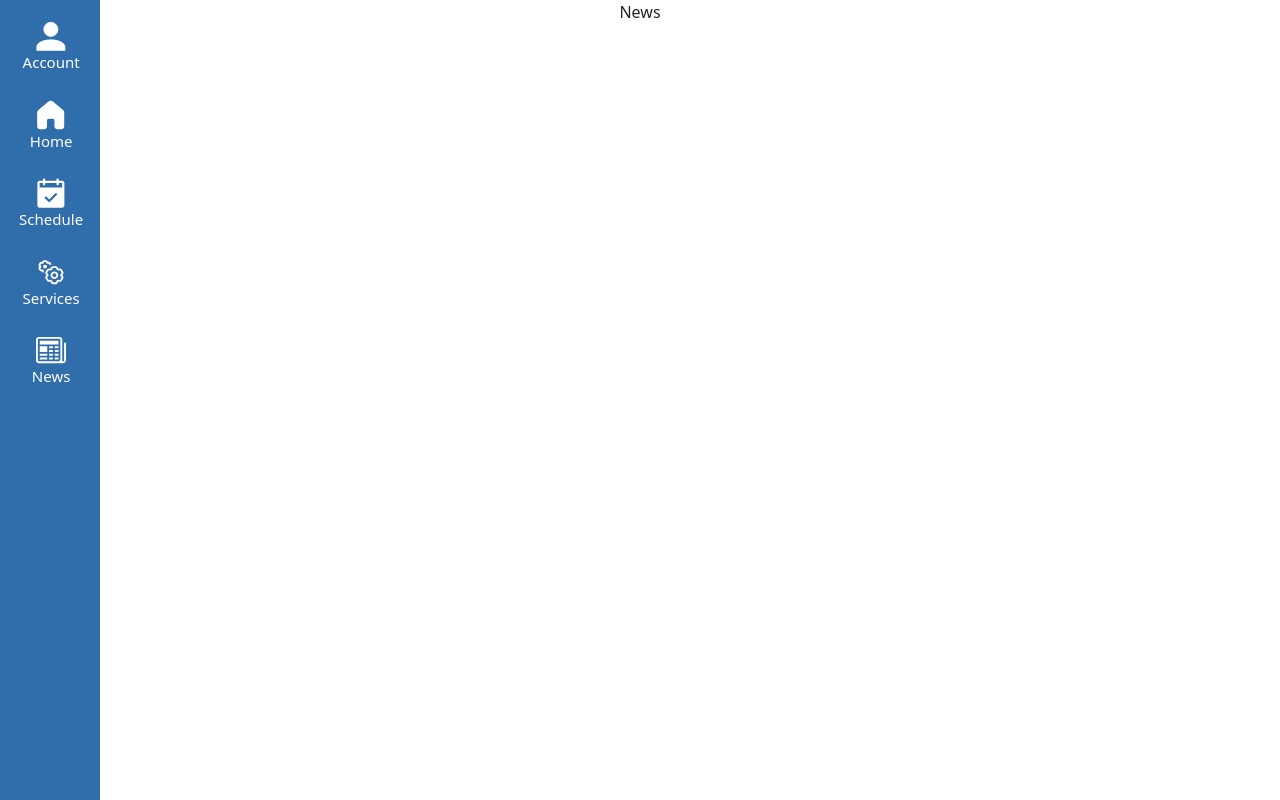
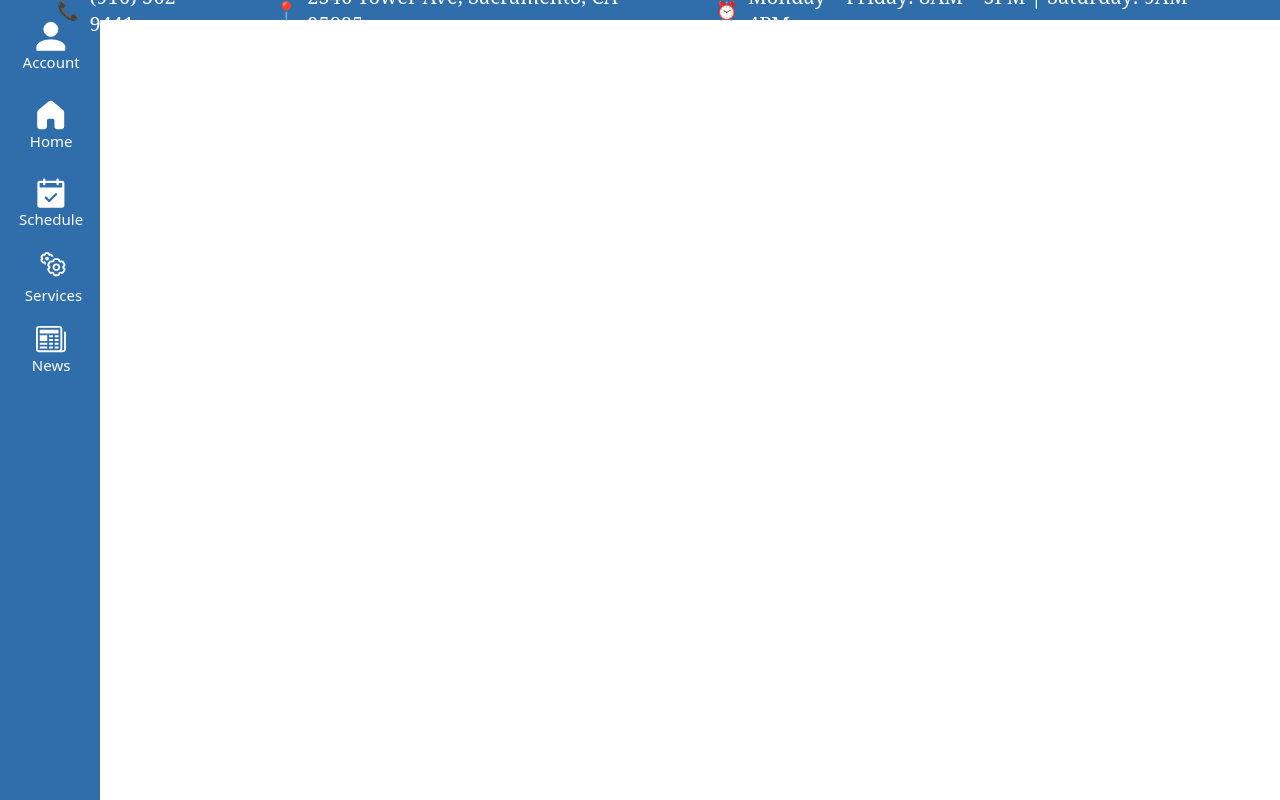
Before and after one commit to QuantumBits-CSUS-25-26/RoyalWebsite, a React (Create React App) app in the folder frontend/: page /news in a window 1280 px wide. Built offline with nearby package versions, Linux system fonts and the light colour scheme.

Commit message:
Rw-42
Added service pop-up window that shows when clicking the services button in the side navbar and view all services button in the service page.

```diff
--- a/frontend/src/App.css
+++ b/frontend/src/App.css
@@ -63,6 +63,7 @@
 .Navbar .btn-group {
   position: flex;
   flex-direction: column;
+  align-items: center;
 }
 
 .Navbar .btn-group button {
@@ -131,9 +132,10 @@
   cursor: pointer;
   transition: background-color 0.3s ease;
 }
+
 .admin-dashboard-content{
   margin-top: -800px;
-  margin-left: -40px;
+  margin-left: 5%;
 }
 
 .contact_form{
@@ -381,6 +383,23 @@
   color: white;
   box-shadow: none;
 }
+.service-nav-btn{
+  display: flex !important;
+  flex-direction: column !important;
+  align-items: center !important;
+  justify-content: center !important;
+  background-color: #2F6DAB;
+  width: 100%;
+  height: 100%;
+  color: white;
+  width: 100%;
+  padding: 5px;
+  gap: 5px;
+  cursor: pointer;
+  font-size: 15px;
+  text-align: center;
+  border: none !important;
+}
 
 .adminApts {
   margin-top: -800px;
@@ -446,3 +465,47 @@
   height: 10vh;
   margin-left: 100px;
 }
+.services-drawer{
+  position: fixed;
+  left: 100px;
+  top: 20px;
+  height: 100vh;
+  width: 250px;
+  background: #ffff;
+  z-index: 10;
+
+  display: flex;
+  flex-direction: column;
+}
+.services-drawer-header{
+  color: #2F6DAB;
+  display: flex;
+  justify-content: space-between;
+  align-items: center;
+  padding: 5px;
+  border-bottom: 1px solid #eee;
+}
+.services-list{
+  overflow: auto;
+}
+.services-list li{
+  list-style: none;
+  padding: 5px 15px 5px 0px;
+  display: flex;
+
+
+}
+.service-list-buttons{
+  background-color: #2F6DAB;
+  border-radius: 5px;
+  width: 100%;
+  color: white;
+  padding-right: 10px;
+
+}
+.services-backdrop{
+  position: fixed;
+  inset: 0;
+  z-index: 10;
+
+}
--- a/frontend/src/App.js
+++ b/frontend/src/App.js
@@ -16,10 +16,21 @@ import Messages from './Pages/AdminPages/Messages';
 import Settings from './Pages/AdminPages/Settings';
 import InfoBar from './Components/InfoBar';
 import CustomerLogin from './Pages/CustomerLogin';
+import {UiProvider} from './Components/ServicePopUp/UiContext';
+import ServiceBar from "./Components/ServicePopUp/ServicesBar";
+import SideNavbar from './Components/SideNavbar';
+import { useLocation } from 'react-router-dom';
+//{}      // originally: '<InfoBar /> {}'  , this throws error when running server, but fix no longer shows infobar
 
 function App() {
+  const location = useLocation();
+  const showSideNavBar = !location.pathname.startsWith('/admin');
   return (
-    <InfoBar /> ,//{}      // originally: '<InfoBar /> {}'  , this thows error when running server, but fix no longer shows infobar
+    <>
+      <UiProvider>
+        {showSideNavBar && <SideNavbar />}
+        <ServiceBar />
+        <InfoBar />
         <div className="App">
           <Routes>
             <Route path='/login' element={<CustomerLogin />} />
@@ -39,6 +50,9 @@ function App() {
             <Route path='/admin/login' element={<Login />} />
           </Routes>
         </div>
+      </UiProvider>
+    </>
+
   );
 }
 
--- a/frontend/src/Components/AboutServices/AboutServices.js
+++ b/frontend/src/Components/AboutServices/AboutServices.js
@@ -1,8 +1,11 @@
 import React from "react";
 import styles from "./AboutServices.module.css";
 import mechanicImg from "./AboutServicesAssets/stockMechanicImage.jpeg";
+import {useUi} from '../ServicePopUp/UiContext';
+import { UiProvider } from '../ServicePopUp/UiContext';
 
 export default function AboutServices() {
+  const {setServiceOpen} = useUi();
   return (
     <section className={styles.aboutServices}>
       <img
@@ -21,10 +24,9 @@ export default function AboutServices() {
           brake repairs, suspension work, and vehicle inspections for Uber and
           Lyft drivers, among other repair and maintenance services.
         </div>
-        <button
-          className={styles.viewServicesButton}
-          aria-label="View all available auto repair services"
-        >
+        <button className={styles.viewServicesButton}
+          onClick={() => setServiceOpen(true)}
+          aria-label="View all available auto repair services">
           View all services
         </button>
       </div>
--- a/frontend/src/Components/HeroSection.js
+++ b/frontend/src/Components/HeroSection.js
@@ -9,7 +9,7 @@ export default function HeroSection() {
             <div className="hero-overlay" aria-hidden="true" />
             <div className="hero-content">
                 <h1 className="hero-title">Royal Auto and Body Repair</h1>
-                <NavLink to="/appointments">
+                <NavLink to="/admin">
                     <button className = "HeroBookingButton">Book an Appointment</button>
                 </NavLink>
             </div>
--- /dev/null
+++ b/frontend/src/Components/ServicePopUp/ServicesBar.js
@@ -0,0 +1,64 @@
+
+import React, { useEffect } from 'react';
+import { useUi } from './UiContext';
+import { useLocation } from 'react-router-dom';
+import '../../App.css';
+
+export default function ServicesBars(){
+    const {servicesOpen, setServiceOpen} = useUi();
+     const location = useLocation();
+
+    useEffect(() => {
+        setServiceOpen(false);
+    }, [location, setServiceOpen]);
+
+    useEffect(() => {
+        function onKey(e){
+            if (e.key === 'Escape') setServiceOpen(false);
+        }
+        if(servicesOpen) document.addEventListener('keydown', onKey);
+        return() => document.removeEventListener('keydown', onKey);
+    }, [servicesOpen, setServiceOpen]);
+    if (!servicesOpen) return null;
+    return(
+        <>
+            <aside className="services-drawer" role="dialog" aria-modal="true">
+                <header className="services-drawer-header">
+                    <h2>Services</h2>
+                    <button onClick={() => setServiceOpen(false)}>✕</button>
+                </header>
+                <div className="services-list">
+                    <ul>
+                        <li>
+                            <button className='service-list-buttons'>Brake Work</button>
+                        </li>
+                        <li>
+                            <button className='service-list-buttons'>Body Work</button>
+                        </li>
+                        <li>
+                            <button className='service-list-buttons'>Engine/Transmission</button>
+                        </li>
+                        <li>
+                            <button className='service-list-buttons'>Hybrid Services</button>
+                        </li>
+                        <li>
+                            <button className='service-list-buttons'>Oil Change</button>
+                        </li>
+                        <li>
+                            <button className='service-list-buttons'>
+                                Suspension Work
+                            </button>
+                        </li>
+                        <li>
+                            <button className='service-list-buttons'>
+                                Tune Up
+                            </button>
+                        </li>
+                    </ul>
+                </div>
+            </aside>
+            <div className="services-backdrop" onClick={() => setServiceOpen(false)}/>
+        </>
+    );
+
+}
--- /dev/null
+++ b/frontend/src/Components/ServicePopUp/UiContext.js
@@ -0,0 +1,16 @@
+import React, {createContext, useContext, useState } from 'react';
+
+const UiContext = createContext();
+
+export function UiProvider ({children}) {
+    const [servicesOpen, setServiceOpen] = useState(false);
+
+    return(
+        <UiContext.Provider value={{servicesOpen, setServiceOpen}}>
+            {children}
+        </UiContext.Provider>
+    );
+}
+export function useUi(){
+    return useContext(UiContext);
+}
--- a/frontend/src/Components/SideNavbar.js
+++ b/frontend/src/Components/SideNavbar.js
@@ -5,8 +5,11 @@ import ServicesSvg from './NavbarAssets/ServicesButton.svg';
 import NewsSvg from './NavbarAssets/NewsButton.svg';
 import { Navbar, Container, NavItem, Nav } from 'reactstrap';
 import { NavLink } from 'react-router-dom';
+import { useUi } from './ServicePopUp/UiContext';
+import '../App.css';
 
 const SideNavbar = () => {
+  const { setServiceOpen } = useUi();
   return (
     <div className ="Navbar">
       <Navbar>
@@ -14,7 +17,7 @@ const SideNavbar = () => {
           <Nav vertical>
             <div class ="btn-group">
               <NavItem>
-                <NavLink className='nav-link' to='/dashboard'>
+                <NavLink className='nav-link' to='/dashboard' onClick={() => setServiceOpen(false)}>
                   <button>
                     <img src={AccountSvg} alt="AccountImage" style={{ height:30, width:30}}/>
                     Account
@@ -22,7 +25,7 @@ const SideNavbar = () => {
                 </NavLink>
               </NavItem>
               <NavItem>
-                <NavLink className='nav-link' to='/'>
+                <NavLink className='nav-link' to='/' onClick={() => setServiceOpen(false)}>
                   <button>
                     <img src={HomeSvg} alt="HomeImage" style={{ height:30, width:30}}/>
                     Home
@@ -30,7 +33,7 @@ const SideNavbar = () => {
                 </NavLink>
               </NavItem>
               <NavItem>
-                <NavLink className='nav-link' to='/appointments'>
+                <NavLink className='nav-link' to='/appointments' onClick={() => setServiceOpen(false)}>
                   <button>
                     <img src={AppointmentSvg} alt="AppointmentImage" style={{ height:30, width:30}}/>
                     Schedule
@@ -38,15 +41,13 @@ const SideNavbar = () => {
                 </NavLink>
               </NavItem>
               <NavItem>
-                <NavLink className='nav-link' to='/services'>
-                  <button>
-                    <img src={ServicesSvg} alt="ServicesImage" style={{ height:30, width:30}}/>
-                    Services
-                  </button>
-                </NavLink>
+                <button className='service-nav-btn' onClick={() => setServiceOpen(true)}>
+                  <img src={ServicesSvg} alt="ServicesImage" style={{ height:30, width:30}}/>
+                  Services
+                </button>
               </NavItem>
               <NavItem>
-                <NavLink className='nav-link' to='/news'>
+                <NavLink className='nav-link' to='/news' onClick={() => setServiceOpen(false)}>
                   <button>
                     <img src={NewsSvg} alt="NewsImage" style={{ height:30, width:30}}/>
                     News
--- a/frontend/src/index.js
+++ b/frontend/src/index.js
@@ -5,7 +5,7 @@ import App from './App';
 import reportWebVitals from './reportWebVitals';
 import 'bootstrap/dist/css/bootstrap.min.css';
 import { BrowserRouter } from 'react-router-dom';
-
+import { UiProvider } from './Components/ServicePopUp/UiContext';
 
 
 const root = ReactDOM.createRoot(document.getElementById('root'));
```
Lines whose indentation alone changed are shown as unchanged.
